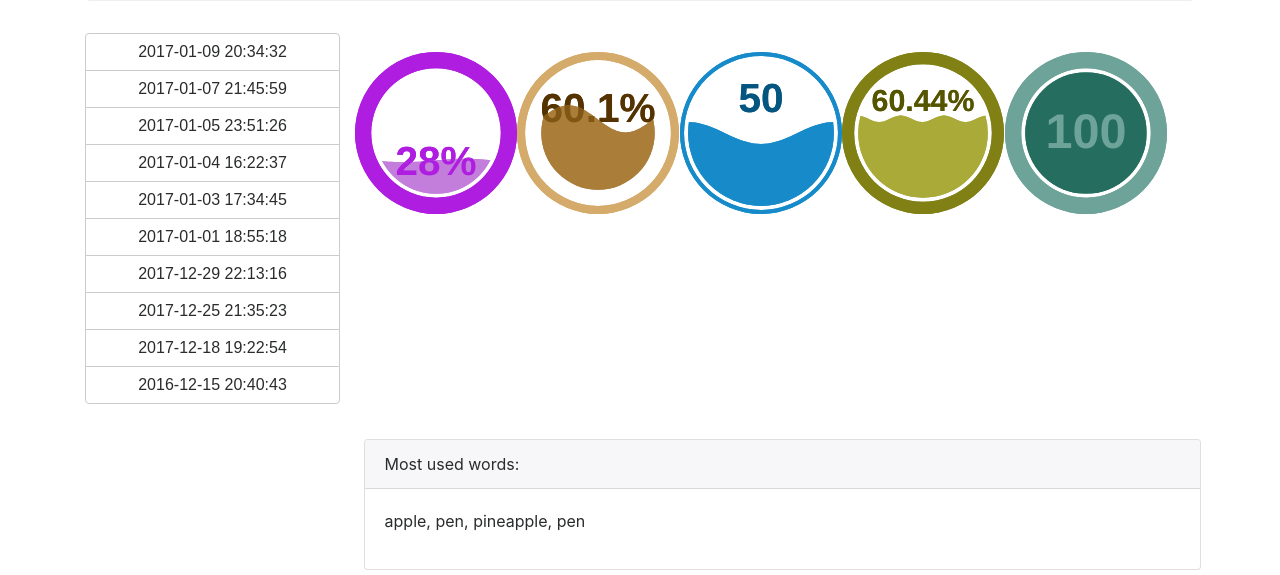
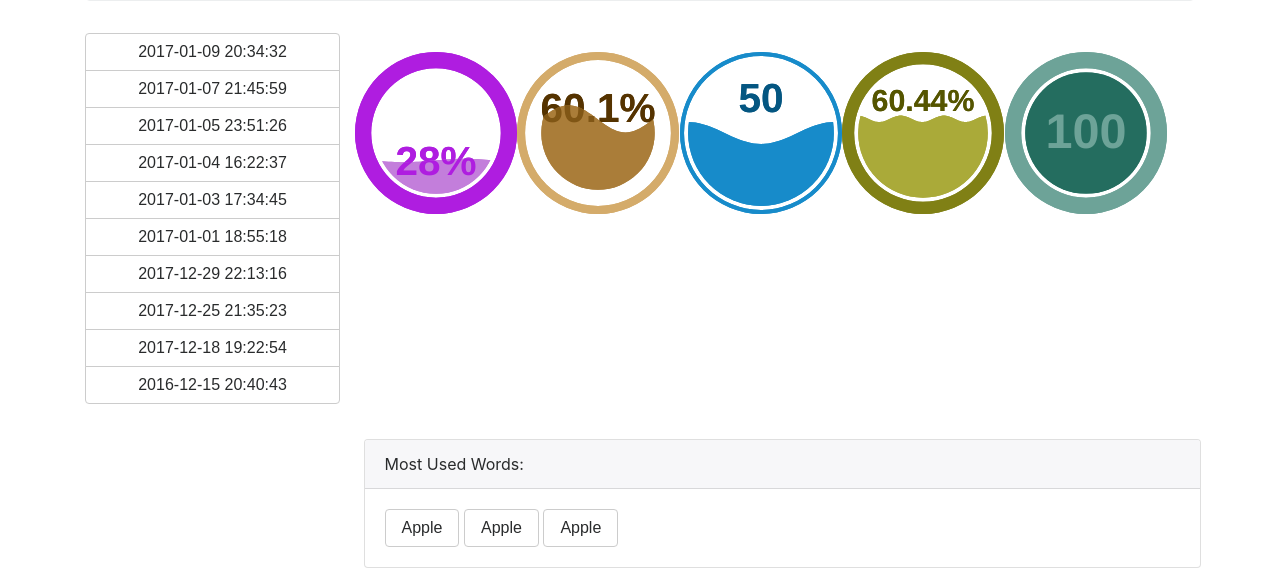
Before and after one commit to kevintran2/conuhacks2017, a plain HTML site: page index.html in a window 1280 px wide. Shown: the part 216-791 px from the top of the page. Drawn offline with nearby package versions, Linux system fonts and the light colour scheme; a script that the page names is missing.

Commit message:
Most Used Words

```diff
--- a/index.html
+++ b/index.html
@@ -209,9 +209,11 @@
 
             <div class = "row">
               <div class="card">
-                <div class="card-header">Most used words:</div>
+                <div class="card-header">Most Used Words:</div>
                 <div class="card-block">
-                  <p>apple, pen, pineapple, pen</p>
+                  <button class = "btn btn-secondary" onclick = "loadword(this)">Apple</button>
+                  <button class = "btn btn-secondary" onclick = "loadword(this)">Apple</button>
+                  <button class = "btn btn-secondary" onclick = "loadword(this)">Apple</button>
                 </div>
               </div>
             </div>
```
